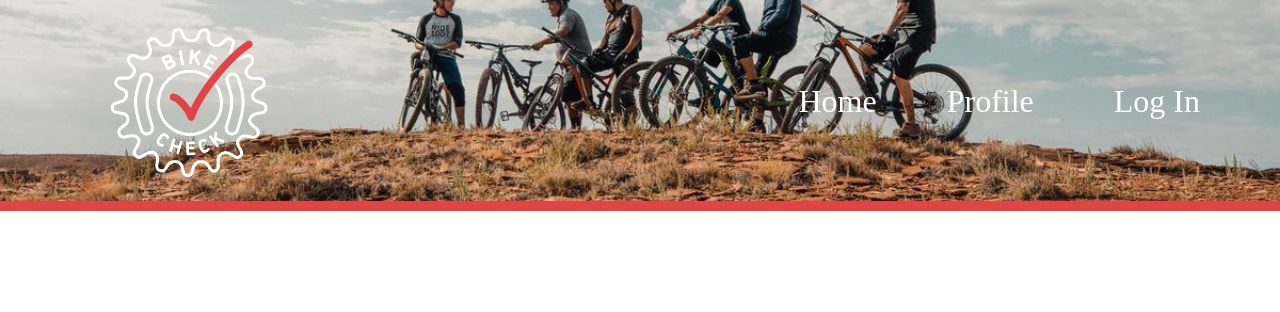
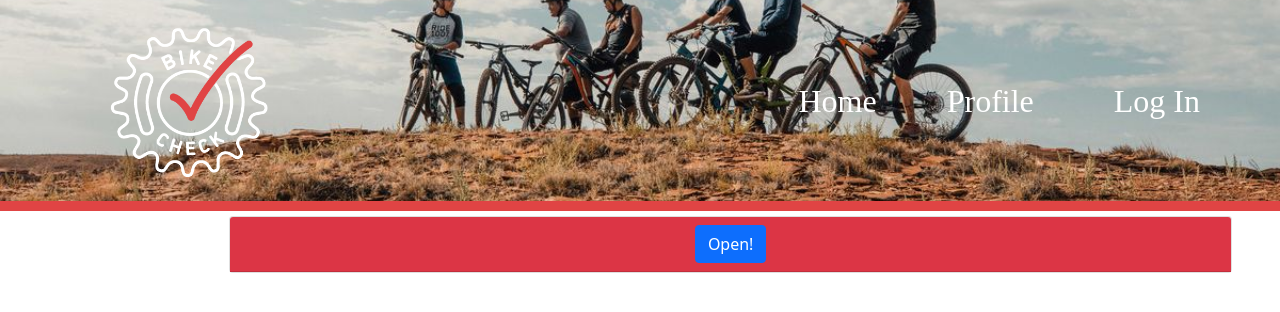
Before and after one commit to SprengerV/bike_check, a React (Create React App) app in the folder client/: page / in a window 1280 px wide. Shown: the top 312 px of the page. Built offline with nearby package versions, Linux system fonts and the light colour scheme; a web font is replaced by a local one.

Commit message:
made card header accordion to open and close

```diff
--- a/client/src/Components/Post/index.js
+++ b/client/src/Components/Post/index.js
@@ -9,7 +9,16 @@ const Post = () => {
 
             </Container>
             <Container className="col-10">
+            <Accordion defaultActiveKey='0'>
+                    <Card>
+                        <Card.Header className='text-center bg-danger text-white'>
+                            <Accordion.Toggle as={Button} eventKey='0'>
+                                Open!
+                            </Accordion.Toggle>
+                        </Card.Header>
 
+                    </Card>
+                </Accordion>
             </Container>
 
         </Container>
```
